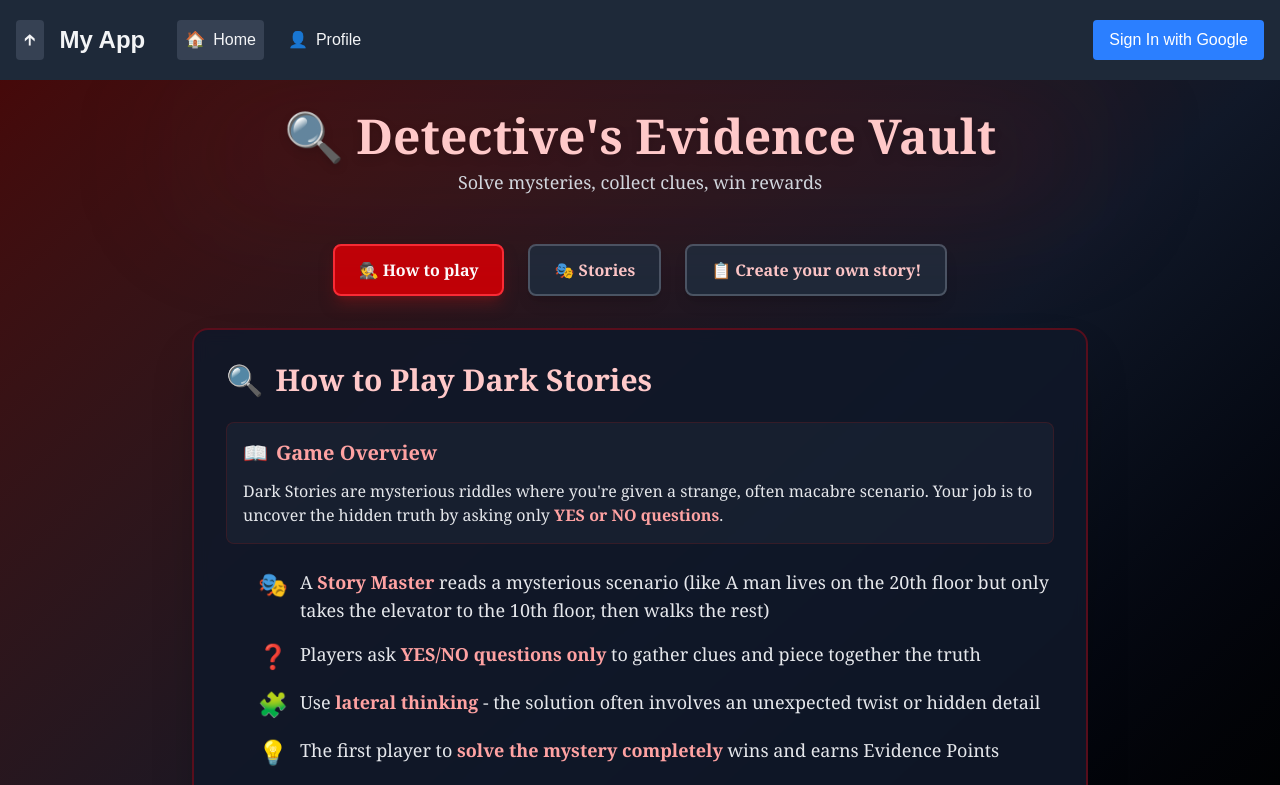
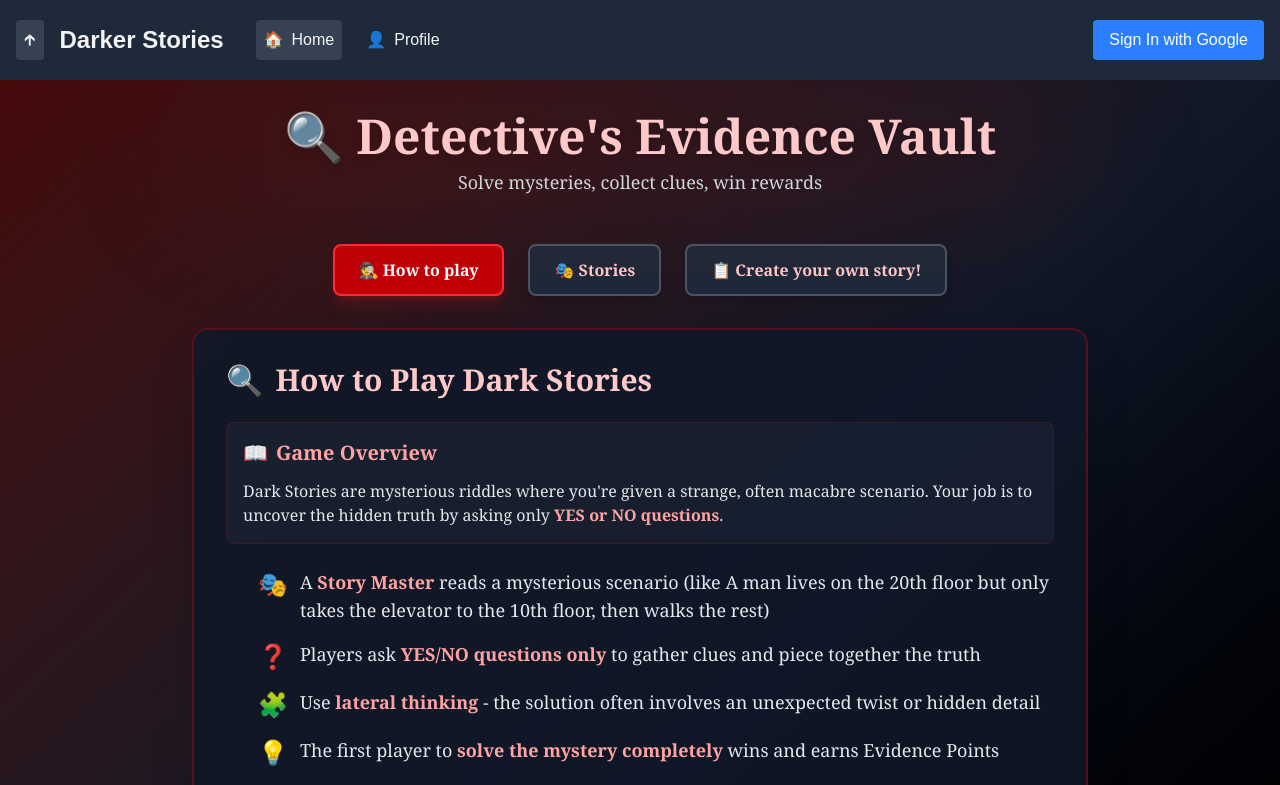
Before and after one commit to EdiFarcas/Hackathon-Fii-Practic-2025, a Next.js app: page / in a window 1280 px wide. Shown: the top 785 px of the page. Built offline with nearby package versions, Linux system fonts and the light colour scheme; no server answers.

Commit message:
update minor navbar

```diff
--- a/src/components/NavBar.tsx
+++ b/src/components/NavBar.tsx
@@ -41,7 +41,9 @@
 
       {!isCollapsed && (
         <div className="mr-8">
-          <h1 className="text-2xl font-bold">My App</h1>
+          <Link href="/" className="text-2xl font-bold hover:underline">
+            Darker Stories
+          </Link>
         </div>
       )}
 
```
